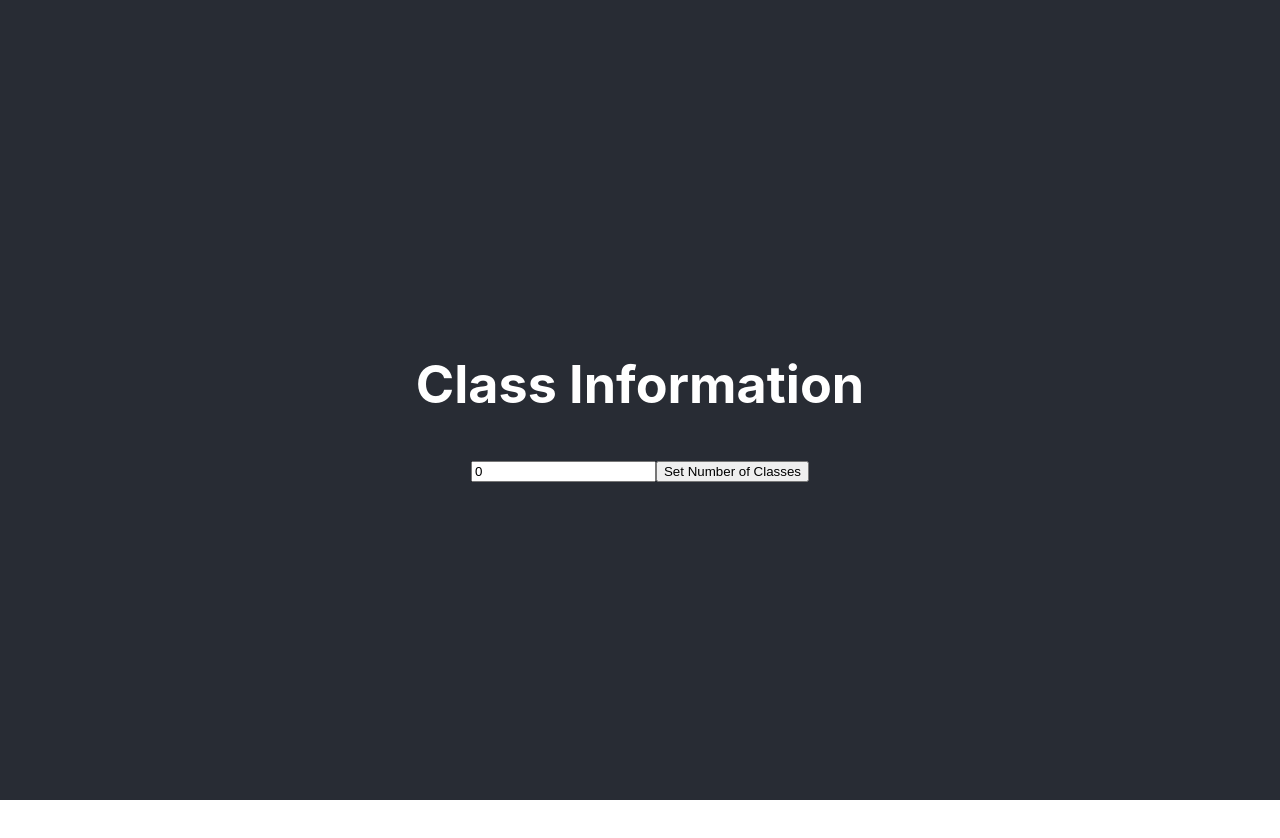
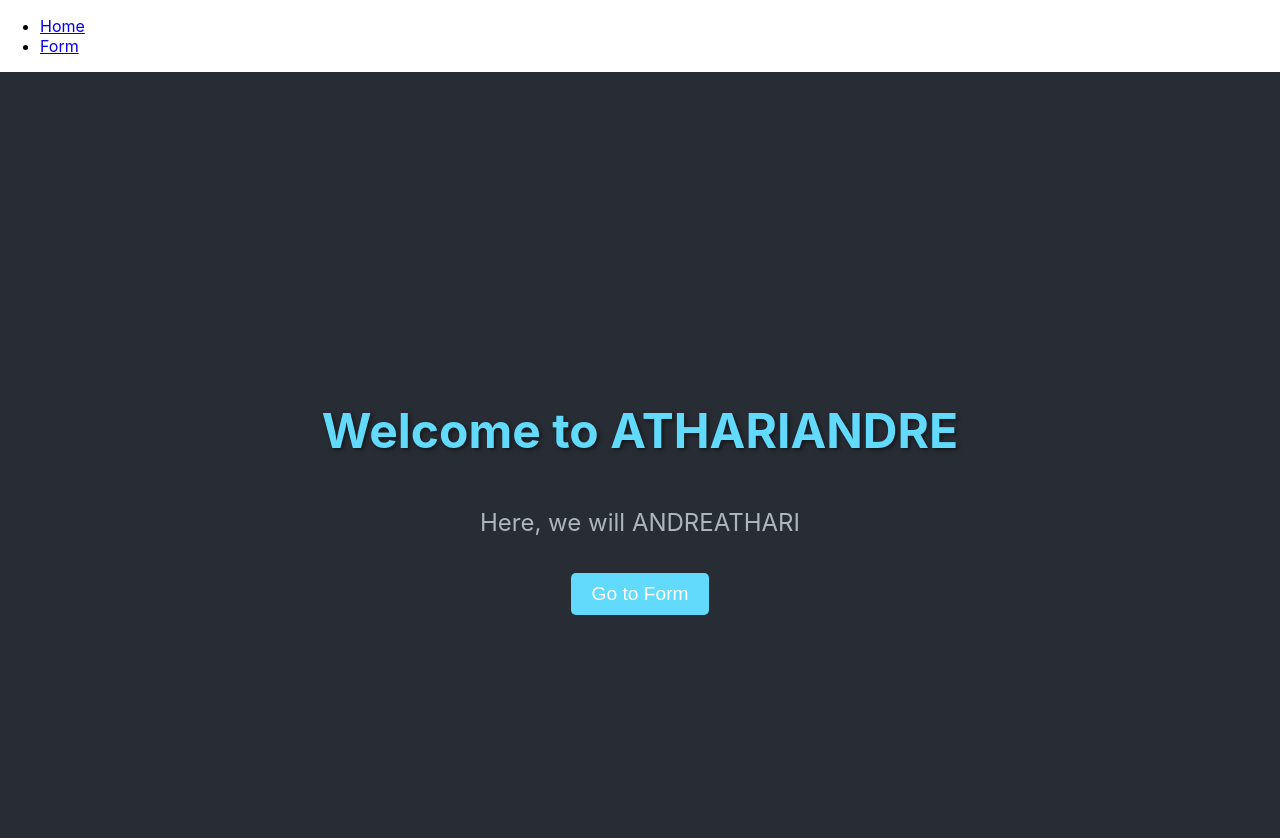
Before and after one commit to athariandre/class-overflow, a React (Create React App) app in the folder frontend/my-app/: page / in a window 1280 px wide. Shown: the top 838 px of the page. Before the commit the page ends 800 px from the top, so only its background shows below. Built offline with nearby package versions, Linux system fonts and the light colour scheme.

Commit message:
updated screens

```diff
--- a/frontend/my-app/package.json
+++ b/frontend/my-app/package.json
@@ -9,7 +9,7 @@
     "react": "^18.3.1",
     "react-dom": "^18.3.1",
     "react-router-dom": "^6.26.2",
-    "react-scripts": "^3.0.1",
+    "react-scripts": "^5.0.1",
     "web-vitals": "^2.1.4"
   },
   "scripts": {
--- a/frontend/my-app/src/App.js
+++ b/frontend/my-app/src/App.js
@@ -1,87 +1,28 @@
-import React, { useState } from 'react';
-import './App.css';
+import React from 'react';
+import { BrowserRouter as Router, Route, Routes, Link } from 'react-router-dom';
+import Home from './screens/home';
+import Form from './screens/Form';
 
 function App() {
-  const [numClasses, setNumClasses] = useState(0);
-  const [classInfo, setClassInfo] = useState([]);
-
-  // Function to handle input change for each class info (teacher name and class name)
-  const handleInputChange = (index, e) => {
-    const updatedClassInfo = [...classInfo];
-    setClassInfo(updatedClassInfo);
-  };
-
-  // Function to generate input fields after number of classes is set
-  const handleNumClassesSubmit = () => {
-    const initialClassInfo = Array.from({ length: numClasses }, () => ({
-      teacherName: '',
-      className: '',
-    }));
-    setClassInfo(initialClassInfo);
-  };
-
-  const handleSubmit = () => {
-    // Submit the class information (for now it just logs it)
-    console.log(classInfo);
-  };
-
   return (
-    <div className="App">
-      <header className="App-header">
-        <h1>Class Information</h1>
-
-        {/* Step 1: Ask for number of classes */}
-        {classInfo.length === 0 ? (
-          <div>
-            <input
-              type="number"
-              placeholder="Number of Classes"
-              value={numClasses}
-              onChange={(e) => setNumClasses(parseInt(e.target.value))}
-            />
-            <button onClick={handleNumClassesSubmit}>Set Number of Classes</button>
-          </div>
-        ) : (
-          <div>
-            <h2>Enter Class Information</h2>
-
-            {/* Step 2: Dynamically generate input fields for class info based on numClasses */}
-            {classInfo.map((classItem, index) => (
-              <div key={index} style={{ marginBottom: '10px' }}>
-                <input
-                  type="text"
-                  placeholder="Teacher Name"
-                  name="teacherName"
-                  value={classItem.teacherName}
-                  onChange={(e) => handleInputChange(index, e)}
-                  style={{ marginRight: '10px' }}
-                />
-                <input
-                  type="text"
-                  placeholder="Class Name"
-                  name="className"
-                  value={classItem.className}
-                  onChange={(e) => handleInputChange(index, e)}
-                />
-              </div>
-            ))}
-
-            {/* Step 3: Submit button */}
-            <button onClick={handleSubmit}>Submit</button>
-
-            {/* Step 4: Display the submitted class information */}
-            <h2>Submitted Class List</h2>
-            <ul>
-              {classInfo.map((item, index) => (
-                <li key={index}>
-                  Class: {item.className} (Teacher: {item.teacherName})
-                </li>
-              ))}
-            </ul>
-          </div>
-        )}
-      </header>
-    </div>
+    <Router>
+      <div>
+        <nav>
+          <ul>
+            <li>
+              <Link to="/">Home</Link>
+            </li>
+            <li>
+              <Link to="/form">Form</Link>
+            </li>
+          </ul>
+        </nav>
+        <Routes>
+          <Route path="/" element={<Home />} />
+          <Route path="/form" element={<Form />} />
+        </Routes>
+      </div>
+    </Router>
   );
 }
 
--- a/frontend/my-app/src/screens/Home.js
+++ b/frontend/my-app/src/screens/Home.js
@@ -3,14 +3,6 @@ import React from 'react';
 // /c:/Users/Zayd Nadir/Documents/howdy-hack-project/howdy-hack-2024/frontend/my-app/src/screens/home.js
 
 
-const Home = () => {
-  return (
-    <div style={styles.container}>
-      <h1 style={styles.header}>Welcome to Howdy Hack 2024!</h1>
-      <p style={styles.paragraph}>This is the home screen of your web app.</p>
-    </div>
-  );
-};
 
 const styles = {
   container: {
@@ -19,16 +11,62 @@ const styles = {
     alignItems: 'center',
     justifyContent: 'center',
     height: '100vh',
-    backgroundColor: '#f0f0f0',
+    backgroundColor: '#282c34',
+    color: '#ffffff',
+    padding: '20px',
+    textAlign: 'center',
   },
   header: {
-    fontSize: '2.5rem',
-    color: '#333',
+    fontSize: '3rem',
+    color: '#61dafb',
+    marginBottom: '20px',
+    textShadow: '2px 2px 4px rgba(0, 0, 0, 0.5)',
   },
   paragraph: {
+    fontSize: '1.5rem',
+    color: '#adb5bd',
+    marginBottom: '30px',
+    maxWidth: '600px',
+    lineHeight: '1.6',
+  },
+  button: {
     fontSize: '1.2rem',
-    color: '#666',
+    color: '#ffffff',
+    backgroundColor: '#61dafb',
+    border: 'none',
+    padding: '10px 20px',
+    borderRadius: '5px',
+    cursor: 'pointer',
+    transition: 'background-color 0.3s ease',
+  },
+  buttonHover: {
+    backgroundColor: '#21a1f1',
   },
 };
 
+const handleMouseEnter = (e) => {
+  e.target.style.backgroundColor = styles.buttonHover.backgroundColor;
+};
+
+const handleMouseLeave = (e) => {
+  e.target.style.backgroundColor = styles.button.backgroundColor;
+};
+
+const Home = () => {
+  return (
+    <div style={styles.container}>
+      <h1 style={styles.header}>Welcome to ATHARIANDRE</h1>
+      <p style={styles.paragraph}>Here, we will ANDREATHARI</p>
+      <button
+        style={styles.button}
+        onClick={() => window.location.href = '/form'}
+        onMouseEnter={handleMouseEnter}
+        onMouseLeave={handleMouseLeave}
+      >
+        Go to Form
+      </button>
+    </div>
+  );
+};
+
 export default Home;
```
Also changed, not shown: 1 other file (tests, documents, lock files or other folders). Lines whose indentation alone changed are shown as unchanged.
